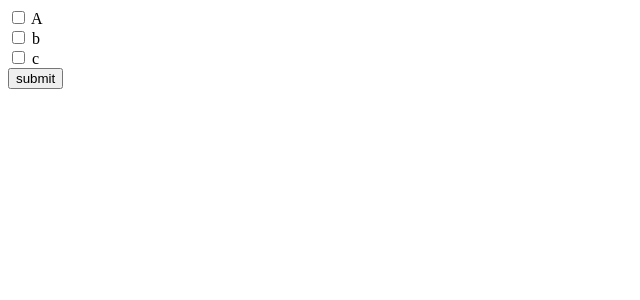
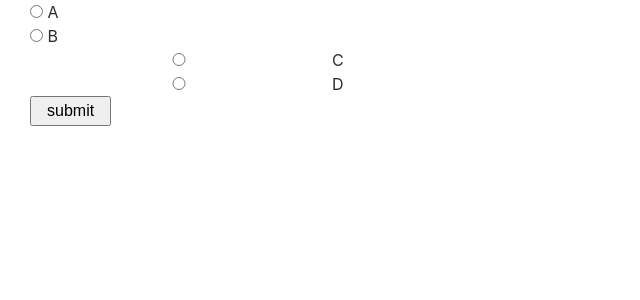
Before and after one commit to sigamateusz/bacon_squad, a Flask app: template app/templates/module/question.html in a window 1280 px wide. Shown: the top 300 px of the page, without its empty margins (0-640 px from the left). Run offline with Flask 2, Linux system fonts and the light colour scheme; the template is opened without the code that fills it, so the values that code supplies are empty; some libraries are stand-ins or nearby versions.

Commit message:
question html

```diff
--- a/app/templates/module/question.html
+++ b/app/templates/module/question.html
@@ -3,13 +3,29 @@
 <head>
     <meta charset="UTF-8">
     <title>Title</title>
+    <link rel= "stylesheet" type= "text/css" href= "{{ url_for('static',filename='bootstrap.min.css') }}">
+    <link rel= "stylesheet" type= "text/css" href= "{{ url_for('static',filename='question.css') }}">
+    <meta name="viewport" content="width=device-width, initial-scale=1">
 </head>
 <body>
-<form method="post">
-    <input type="checkbox" name="answer" value="answer_one"> A <br/>
-    <input type="checkbox" name="answer" value="answer_two"> b <br/>
-    <input type="checkbox" name="answer" value="answer_three"> c <br/>
-    <input type="submit" value="submit">
-</form>
+<div class="container-fluid">
+  <form method="post">
+    <div class="col-md-6">
+    <input type="radio" name="answer" value="answer_one"> A
+    </div>
+    <div class="col-md-6">
+    <input type="radio" name="answer" value="answer_two"> B
+    </div>
+    <div class="col-md-6">
+    <input class="col-md-6" type="radio" name="answer" value="answer_three"> C
+    </div>
+    <div class="col-md-6">
+    <input class="col-md-6" type="radio" name="answer" value="answer_four"> D
+    </div>
+    <div class="container-fluid">
+    <input class="container-fluid" type="submit" value="submit">
+    </div>
+  </form>
+</div>
 </body>
 </html>
```
